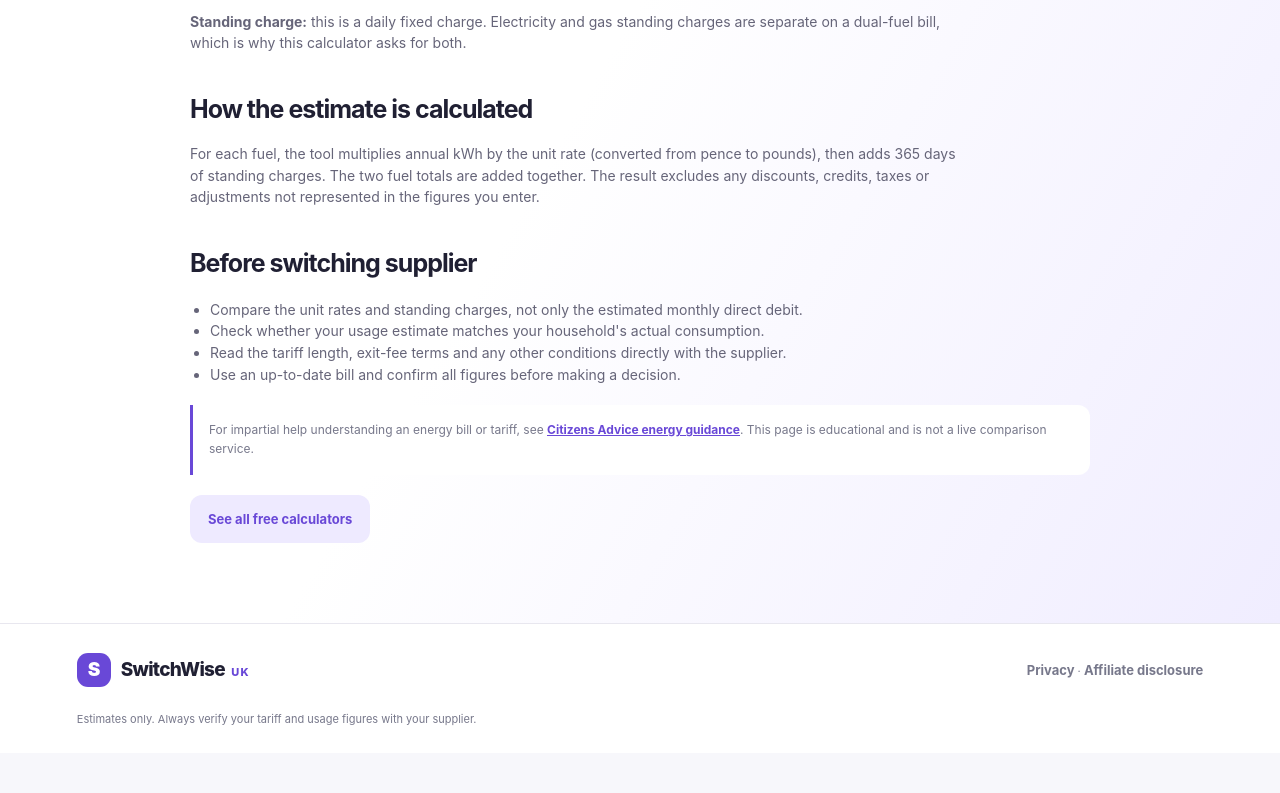
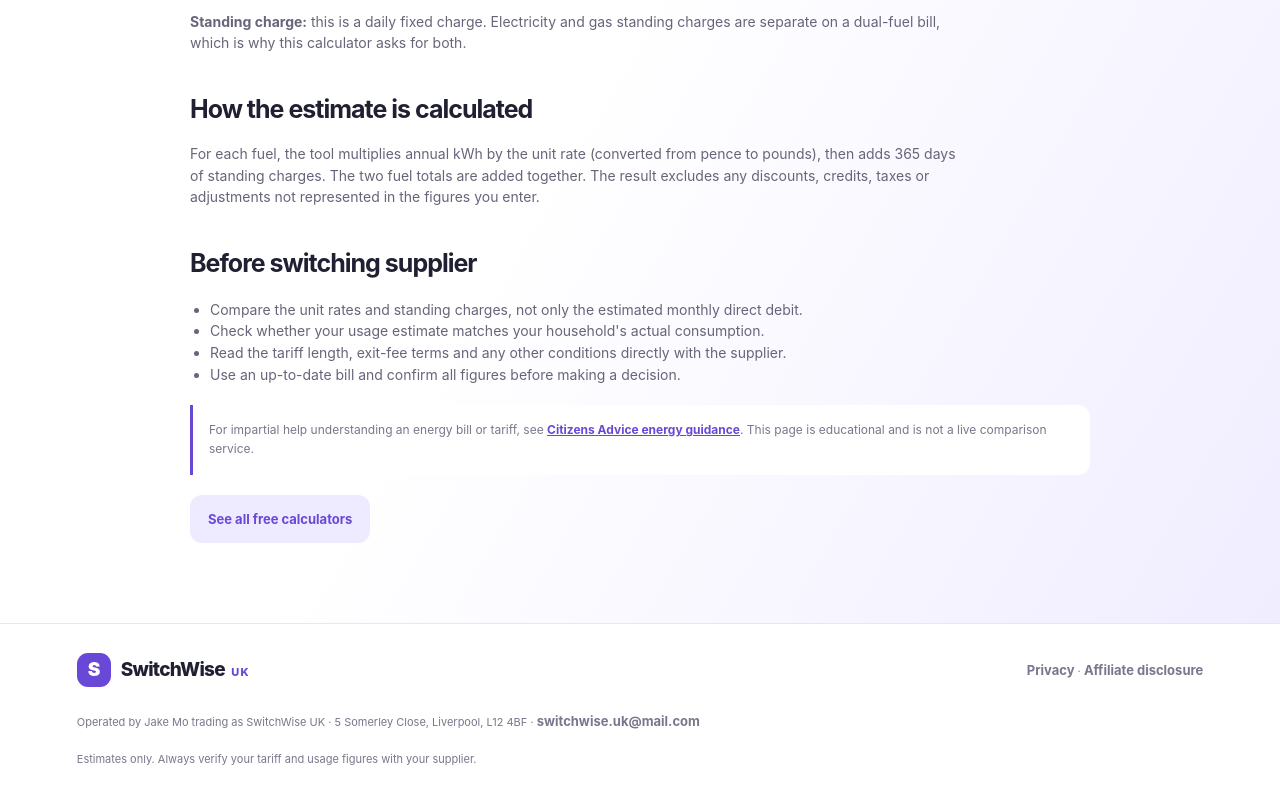
Before and after one commit to skar-the-dev/switchwise-uk, a plain HTML site: page energy-bill-calculator.html in a window 1280 px wide. Shown: the part 1082-1875 px from the top of the page. Before the commit the page ends 1835 px from the top, so only its background shows below. Drawn offline with Linux system fonts and the light colour scheme.

Commit message:
Show operator contact details in site footer

```diff
--- a/energy-bill-calculator.html
+++ b/energy-bill-calculator.html
@@ -36,7 +36,7 @@
 <div class="source-note">For impartial help understanding an energy bill or tariff, see <a href="https://www.citizensadvice.org.uk/consumer/energy/" target="_blank" rel="noopener noreferrer">Citizens Advice energy guidance</a>. This page is educational and is not a live comparison service.</div>
 <a class="button secondary" href="index.html#calculators">See all free calculators</a>
 </article></main>
-<footer><a class="brand" href="index.html"><span class="brand-mark">S</span><span>SwitchWise <small>UK</small></span></a><p><a href="privacy.html">Privacy</a> · <a href="disclosure.html">Affiliate disclosure</a></p><p class="fine">Estimates only. Always verify your tariff and usage figures with your supplier.</p></footer>
+<footer><a class="brand" href="index.html"><span class="brand-mark">S</span><span>SwitchWise <small>UK</small></span></a><p><a href="privacy.html">Privacy</a> · <a href="disclosure.html">Affiliate disclosure</a></p><p class="fine">Operated by Jake Mo trading as SwitchWise UK · 5 Somerley Close, Liverpool, L12 4BF · <a href="mailto:switchwise.uk@mail.com">switchwise.uk@mail.com</a></p><p class="fine">Estimates only. Always verify your tariff and usage figures with your supplier.</p></footer>
 <script>
 (() => {
 const form=document.getElementById("energy-page-form");
```
